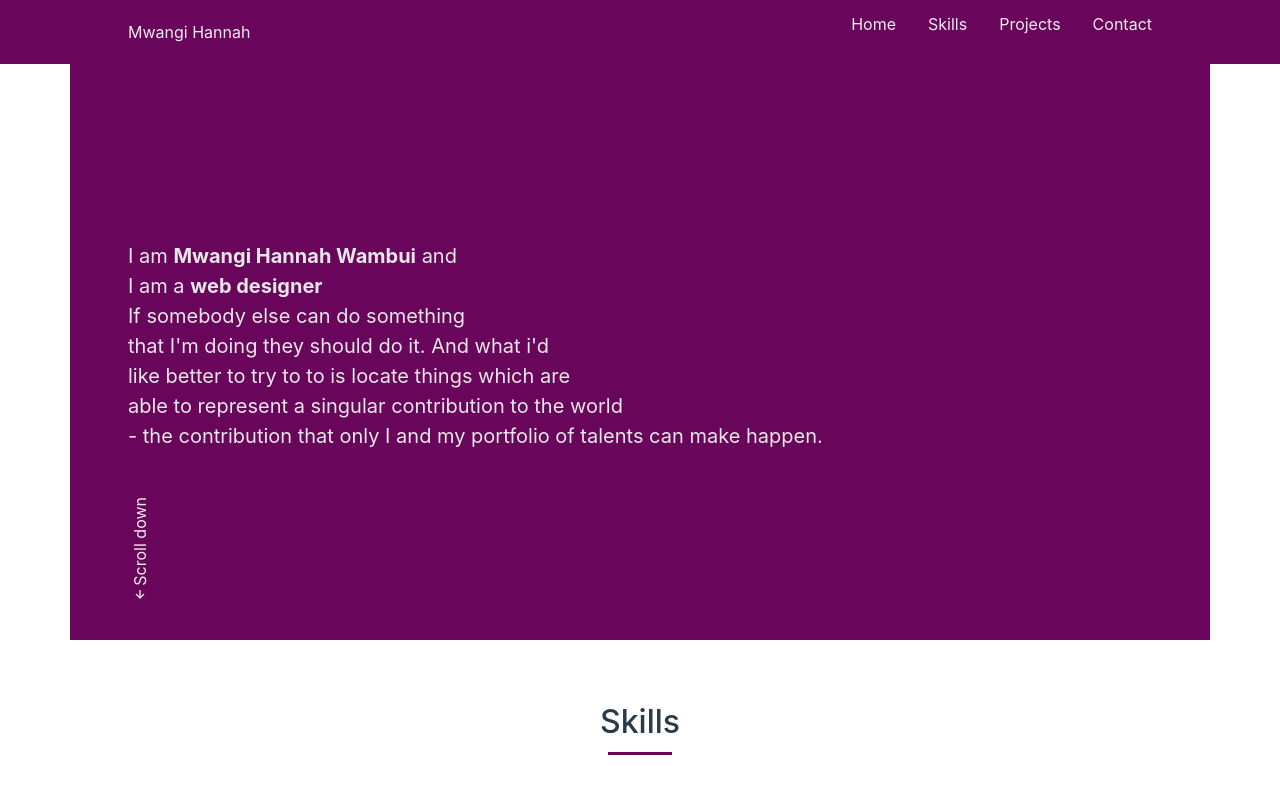
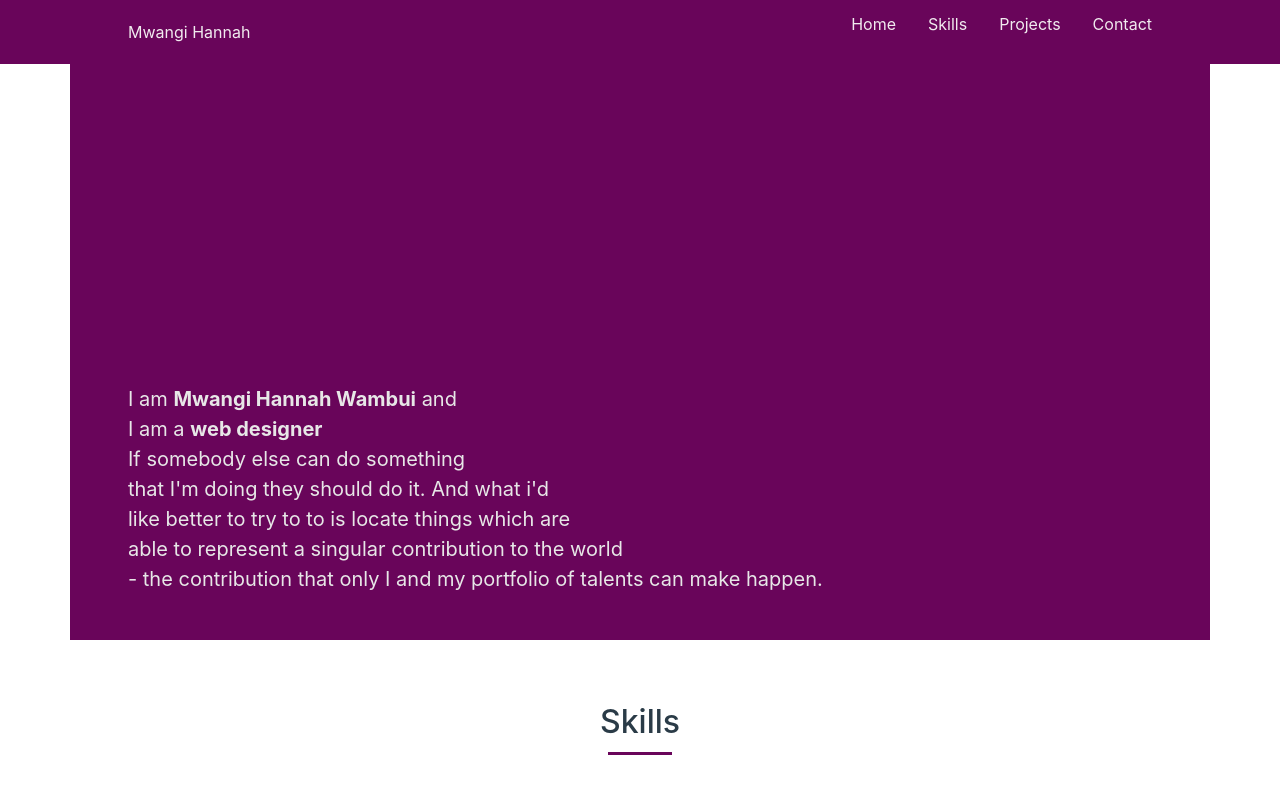
Before and after one commit to 299hannah/portfolio-app, a Django app: page / in a window 1280 px wide. Shown: the top 786 px of the page. Run offline with Django 3.2, Linux system fonts and the light colour scheme; tables that the repository leaves empty hold one stand-in row (values such as "Sample post"); some libraries are stand-ins or nearby versions.

Commit message:
scroll reveal

```diff
--- a/app/templates/portfolio.html
+++ b/app/templates/portfolio.html
@@ -23,9 +23,9 @@
                 <br>able to represent a singular contribution to the world
                 <br> - the contribution that only I and my portfolio of talents can make happen.</p>
 
-            <div class="home__scroll">
+            <!-- <div class="home__scroll">
                 <a href="#about" class="home__scroll-link"><i class='bx bx-up-arrow-alt'></i>Scroll down</a>
-            </div>
+            </div> -->
 
             <img src="{{about.image.url}}" alt=""
             class="home__img">
```
